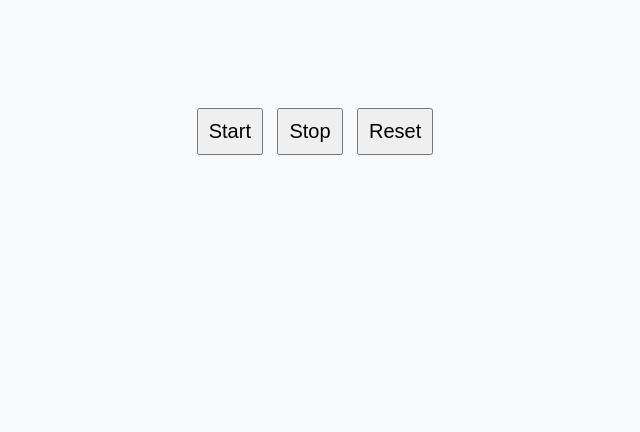
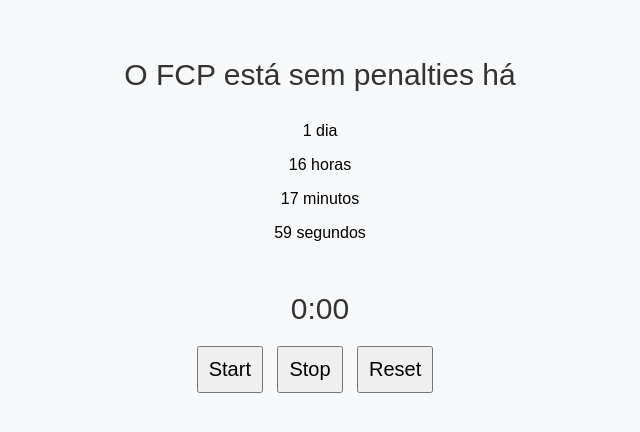
Before and after one commit to cvistas/countdown, a plain HTML site: page index.html in a window 1280 px wide. Shown: the whole page, without its empty margins (320-960 px from the left). Drawn offline with Linux system fonts and the light colour scheme.

Commit message:
Update index.html

```diff
--- a/index.html
+++ b/index.html
@@ -1,13 +1,19 @@
 <!DOCTYPE html>
 <html>
 <head>
-    <title>Elapsed Time</title>
+    <title>Countdown Timer</title>
     <link rel="stylesheet" type="text/css" href="styles.css">
 </head>
 <body>
-    <p id="message"></p>
+    <div id="message"></div>
+    <div id="countdown">
+        <p id="days"></p>
+        <p id="hours"></p>
+        <p id="minutes"></p>
+        <p id="seconds"></p>
+    </div>
     <div id="stopwatch">
-    <p id="stopwatch-time"></p>
+        <p id="stopwatch-time">0:00</p>
         <button id="stopwatch-start">Start</button>
         <button id="stopwatch-stop">Stop</button>
         <button id="stopwatch-reset">Reset</button>
```
Lines whose indentation alone changed are shown as unchanged.
